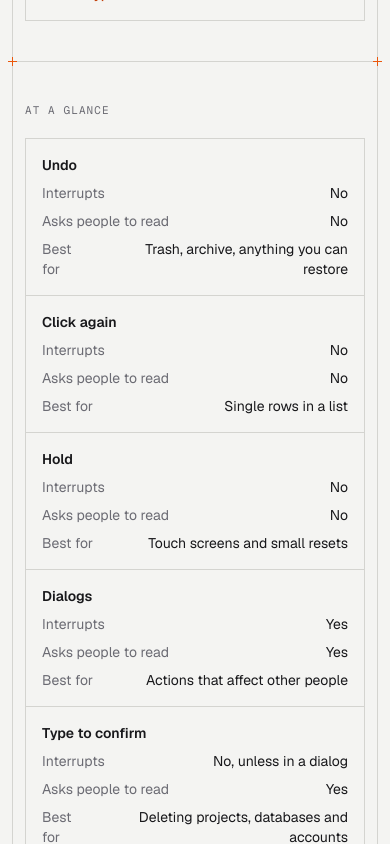
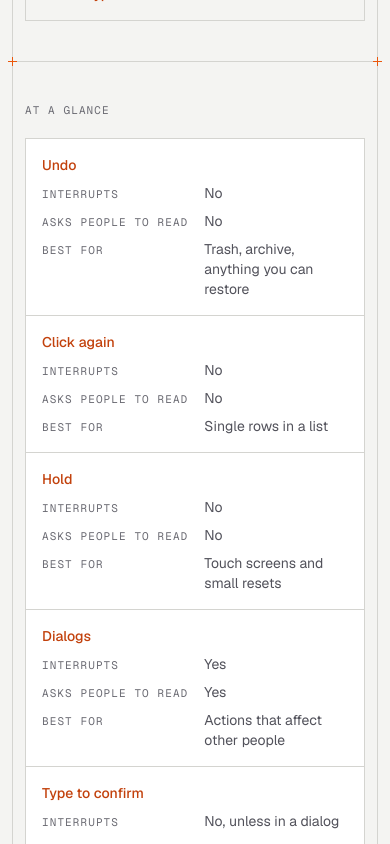
Before and after one commit to aidankmcalister/sureui, a Next.js app: page /docs/which-one in a window 390 px wide. Shown: the part 860-1704 px from the top of the page. Built offline with nearby package versions, Linux system fonts and the light colour scheme.

Commit message:
style: frame code, props tables and previews in the site's own style

```diff
--- a/app/docs/[slug]/page.tsx
+++ b/app/docs/[slug]/page.tsx
@@ -37,7 +37,10 @@ export default async function StylePage({ params }: Props) {
   return (
     <>
       <DocsHeader href={`/docs/${style.slug}`}>
-        <Preview figure={figure} code={<Code>{style.usage}</Code>}>
+        <Preview
+          figure={figure}
+          code={<Code framed={false}>{style.usage}</Code>}
+        >
           <Demo slug={style.slug} />
         </Preview>
       </DocsHeader>
--- a/app/docs/installation/page.tsx
+++ b/app/docs/installation/page.tsx
@@ -35,7 +35,7 @@ export default function Installation() {
                 </div>
                 {step.command && <InstallCommand args={step.command} />}
                 {step.code && (
-                  <Code highlight={step.code.highlight}>
+                  <Code label={step.code.label} highlight={step.code.highlight}>
                     {step.code.source}
                   </Code>
                 )}
--- a/app/docs/which-one/page.tsx
+++ b/app/docs/which-one/page.tsx
@@ -1,13 +1,6 @@
 import type { Metadata } from "next"
 
-import {
-  Table,
-  TableBody,
-  TableCell,
-  TableHead,
-  TableHeader,
-  TableRow,
-} from "@/components/ui/table"
+import { FramedTable } from "@/components/site/docs/framed-table"
 import {
   DocsHeader,
   DocsSection,
@@ -48,49 +41,26 @@ export default function WhichOne() {
         </FramedList>
       </DocsSection>
       <DocsSection label="At a glance">
-        <div className="hidden rounded-[10px] border bg-(--well) px-2 text-foreground sm:block">
-          <Table>
-            <TableHeader>
-              <TableRow>
-                <TableHead>Style</TableHead>
-                {columns.map((column) => (
-                  <TableHead key={column.key}>{column.label}</TableHead>
-                ))}
-              </TableRow>
-            </TableHeader>
-            <TableBody>
-              {styles.map((style) => (
-                <TableRow key={style.slug}>
-                  <TableCell className="font-medium">{style.name}</TableCell>
-                  {columns.map((column) => (
-                    <TableCell
-                      key={column.key}
-                      className="text-muted-foreground"
-                    >
-                      {style[column.key]}
-                    </TableCell>
-                  ))}
-                </TableRow>
-              ))}
-            </TableBody>
-          </Table>
-        </div>
-        <FramedList className="sm:hidden">
-          {styles.map((style) => (
-            <dl
-              key={style.slug}
-              className="grid gap-2 bg-(--paper) p-4 text-sm"
-            >
-              <dt className="font-semibold">{style.name}</dt>
-              {columns.map((column) => (
-                <div key={column.key} className="flex justify-between gap-4">
-                  <dt className="text-(--ink-label)">{column.label}</dt>
-                  <dd className="text-right">{style[column.key]}</dd>
-                </div>
-              ))}
-            </dl>
-          ))}
-        </FramedList>
+        <FramedTable
+          columns={[
+            { label: "Style", width: "22%", className: "font-medium" },
+            ...columns.map((column) => ({
+              label: column.label,
+              width: column.key === "bestFor" ? "36%" : "21%",
+              className: "text-(--ink-muted)",
+            })),
+          ]}
+          rows={styles.map((style) => ({
+            key: style.slug,
+            cells: [
+              <StyleLink key="name" slug={style.slug}>
+                {style.name}
+              </StyleLink>,
+              ...columns.map((column) => style[column.key]),
+            ],
+          }))}
+          className="text-sm"
+        />
       </DocsSection>
     </>
   )
--- a/components/site/code/code.tsx
+++ b/components/site/code/code.tsx
@@ -4,6 +4,7 @@ import tsx from "shiki/langs/tsx.mjs"
 
 import { cn } from "@/lib/utils"
 import { CopyButton } from "@/components/site/code/copy-button"
+import { Label } from "@/components/site/layout/frame"
 
 const sureui = new Set([
   "ConfirmButton",
@@ -68,10 +69,14 @@ const highlighter = createHighlighterCoreSync({
 })
 
 export function Code({
+  label = "tsx",
   highlight = [],
+  framed = true,
   children,
 }: {
+  label?: string
   highlight?: number[]
+  framed?: boolean
   children: string
 }) {
   const { tokens } = highlighter.codeToTokens(children, {
@@ -80,14 +85,27 @@ export function Code({
   })
 
   return (
-    <div className="relative rounded-[10px] border bg-(--well) text-(--code-foreground)">
+    <div
+      className={cn(
+        "bg-(--well) text-(--code-foreground)",
+        framed && "border border-(--rule)"
+      )}
+    >
+      <div className="flex h-10 items-center justify-between border-b border-(--rule) pr-1.5 pl-4">
+        <Label
+          className={cn(label.includes(".") && "tracking-normal normal-case")}
+        >
+          {label}
+        </Label>
+        <CopyButton value={children} />
+      </div>
       <pre className="overflow-x-auto py-4 font-mono text-[13px] leading-6">
         <code className="grid min-w-fit">
           {tokens.map((line, index) => (
             <span
               key={index}
               className={cn(
-                "min-h-6 pr-12 pl-4",
+                "min-h-6 pr-4 pl-4",
                 highlight.includes(index + 1) &&
                   "border-l-2 border-(--mark) bg-(--mark)/10 pl-3.5"
               )}
@@ -121,7 +139,6 @@ export function Code({
           ))}
         </code>
       </pre>
-      <CopyButton value={children} className="absolute top-2.5 right-2.5" />
     </div>
   )
 }
--- a/components/site/code/install-command.tsx
+++ b/components/site/code/install-command.tsx
@@ -51,8 +51,8 @@ export function InstallCommand({ args }: { args: string }) {
   const command = `${runners[runner]} shadcn@latest ${args}`
 
   return (
-    <div className="rounded-md border bg-(--well) text-foreground">
-      <div className="flex items-center justify-between gap-2 border-b py-1 pr-1 pl-2">
+    <div className="border border-(--rule) bg-(--well) text-foreground">
+      <div className="flex h-10 items-center justify-between gap-2 border-b border-(--rule) pr-1.5 pl-2">
         <Tabs value={runner} onValueChange={(value) => write(value as Runner)}>
           <TabsList variant="line">
             {Object.keys(runners).map((name) => (
@@ -68,7 +68,7 @@ export function InstallCommand({ args }: { args: string }) {
         </Tabs>
         <CopyButton value={command} />
       </div>
-      <p className="px-3 py-2.5 font-mono text-xs leading-5 break-all">
+      <p className="px-4 py-3 font-mono text-[13px] leading-6 break-all">
         {command}
       </p>
     </div>
--- /dev/null
+++ b/components/site/docs/framed-table.tsx
@@ -0,0 +1,94 @@
+import * as React from "react"
+
+import { cn } from "@/lib/utils"
+import { Label } from "@/components/site/layout/frame"
+
+type Column = { label: string; width: string; className?: string }
+
+export function FramedTable({
+  columns,
+  rows,
+  className,
+}: {
+  columns: Column[]
+  rows: { key: string; cells: React.ReactNode[] }[]
+  className?: string
+}) {
+  return (
+    <div className={cn("border border-(--rule) bg-(--well)", className)}>
+      <table className="hidden w-full table-fixed border-collapse text-left sm:table">
+        <colgroup>
+          {columns.map((column) => (
+            <col key={column.label} style={{ width: column.width }} />
+          ))}
+        </colgroup>
+        <thead>
+          <tr className="border-b border-(--rule)">
+            {columns.map((column) => (
+              <th
+                key={column.label}
+                scope="col"
+                className="h-10 px-4 font-normal"
+              >
+                <Label>{column.label}</Label>
+              </th>
+            ))}
+          </tr>
+        </thead>
+        <tbody className="divide-y divide-(--rule)">
+          {rows.map((row) => (
+            <tr key={row.key}>
+              {row.cells.map((cell, index) => (
+                <td
+                  key={columns[index].label}
+                  className={cn(
+                    "px-4 py-3 align-top [overflow-wrap:anywhere]",
+                    columns[index].className
+                  )}
+                >
+                  {cell}
+                </td>
+              ))}
+            </tr>
+          ))}
+        </tbody>
+      </table>
+      <div className="divide-y divide-(--rule) sm:hidden">
+        {rows.map((row) => (
+          <dl
+            key={row.key}
+            className="grid grid-cols-[auto_minmax(0,1fr)] items-baseline gap-x-4 gap-y-2 p-4"
+          >
+            {row.cells.map((cell, index) =>
+              index === 0 ? (
+                <dt
+                  key={columns[index].label}
+                  className={cn(
+                    "col-span-2 [overflow-wrap:anywhere]",
+                    columns[index].className
+                  )}
+                >
+                  {cell}
+                </dt>
+              ) : (
+                <React.Fragment key={columns[index].label}>
+                  <dt className="whitespace-nowrap">
+                    <Label>{columns[index].label}</Label>
+                  </dt>
+                  <dd
+                    className={cn(
+                      "[overflow-wrap:anywhere]",
+                      columns[index].className
+                    )}
+                  >
+                    {cell}
+                  </dd>
+                </React.Fragment>
+              )
+            )}
+          </dl>
+        ))}
+      </div>
+    </div>
+  )
+}
--- a/components/site/docs/props-table.tsx
+++ b/components/site/docs/props-table.tsx
@@ -1,44 +1,41 @@
-import {
-  Table,
-  TableBody,
-  TableCell,
-  TableHead,
-  TableHeader,
-  TableRow,
-} from "@/components/ui/table"
+import { cn } from "@/lib/utils"
+import { FramedTable } from "@/components/site/docs/framed-table"
+
+const columns = [
+  {
+    label: "Prop",
+    width: "30%",
+    className: "font-mono text-[13px] font-medium text-(--ink)",
+  },
+  {
+    label: "Type",
+    width: "45%",
+    className: "font-mono text-[13px] text-(--code-attribute)",
+  },
+  {
+    label: "Default",
+    width: "25%",
+    className: "font-mono text-[13px] text-(--ink-muted)",
+  },
+]
 
 export function PropsTable({ rows }: { rows: string[][] }) {
   return (
-    <div className="min-w-0 rounded-[10px] border bg-(--well) text-foreground">
-      <div className="hidden px-2 sm:block">
-        <Table>
-          <TableHeader>
-            <TableRow>
-              <TableHead>Name</TableHead>
-              <TableHead>Type</TableHead>
-              <TableHead>Default</TableHead>
-            </TableRow>
-          </TableHeader>
-          <TableBody className="font-mono">
-            {rows.map(([name, type, value]) => (
-              <TableRow key={name}>
-                <TableCell>{name}</TableCell>
-                <TableCell className="text-muted-foreground">{type}</TableCell>
-                <TableCell className="text-muted-foreground">{value}</TableCell>
-              </TableRow>
-            ))}
-          </TableBody>
-        </Table>
-      </div>
-      <dl className="divide-y text-sm sm:hidden">
-        {rows.map(([name, type, value]) => (
-          <div key={name} className="grid gap-1 p-4 font-mono">
-            <dt className="font-medium">{name}</dt>
-            <dd className="text-muted-foreground">{type}</dd>
-            <dd className="text-xs text-muted-foreground">Default: {value}</dd>
-          </div>
-        ))}
-      </dl>
-    </div>
+    <FramedTable
+      columns={columns}
+      rows={rows.map(([name, type, value]) => ({
+        key: name,
+        cells: [
+          name,
+          type,
+          <span
+            key="value"
+            className={cn(value === "required" && "text-(--mark-text)")}
+          >
+            {value}
+          </span>,
+        ],
+      }))}
+    />
   )
 }
```
Also changed, not shown: components/site/docs/preview.tsx (+14 -12 lines), lib/site/pages.ts (+8 -1 lines).
